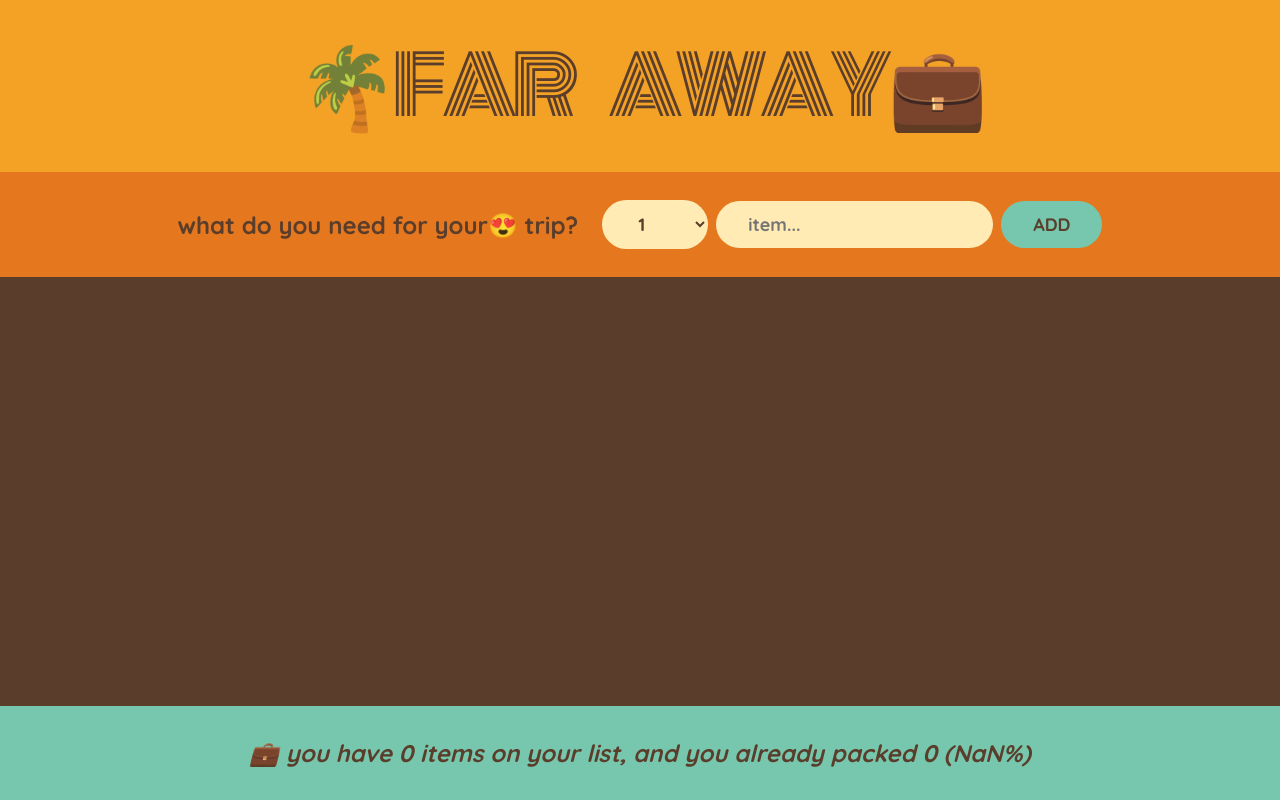
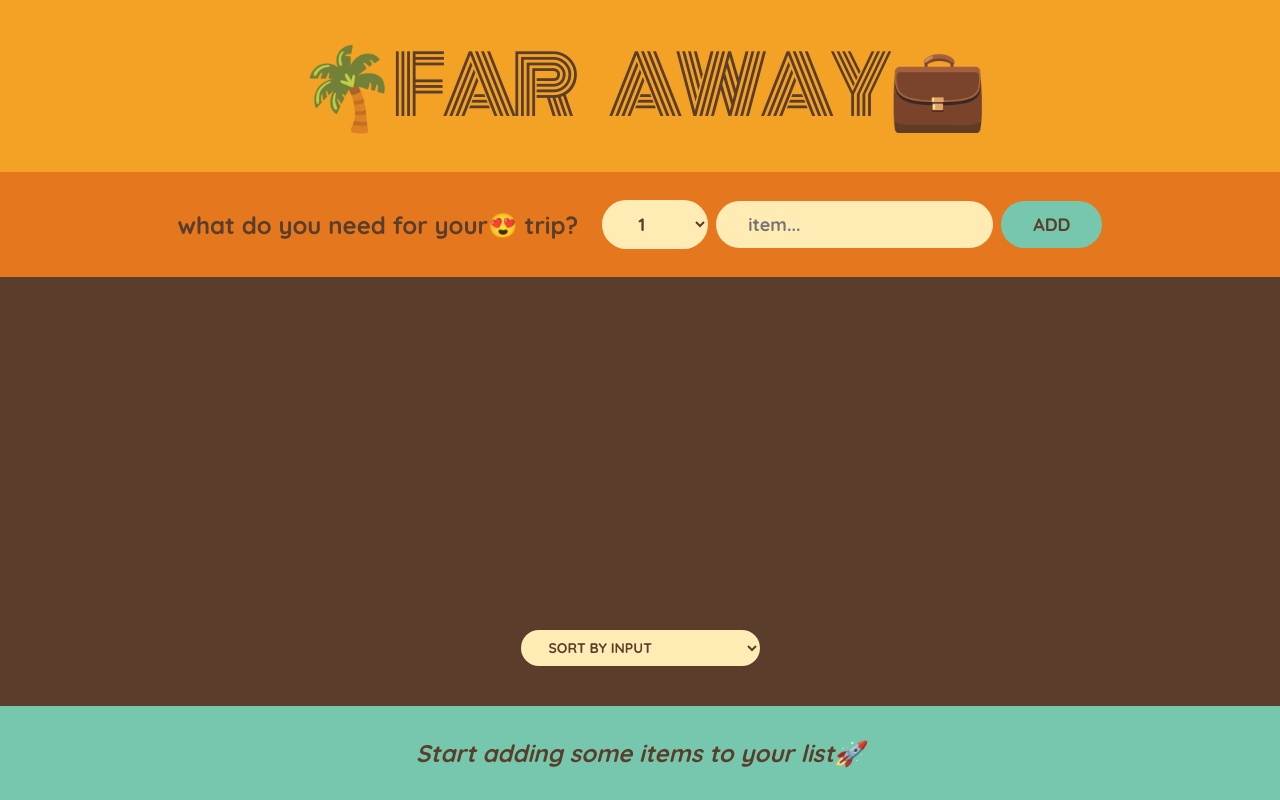
Before and after one commit to swasty-jay/Travelling-list, a React (Create React App) app: page / in a window 1280 px wide. Built offline with nearby package versions, Linux system fonts and the light colour scheme.

Commit message:
adding sortby fuctionality

```diff
--- a/src/App.js
+++ b/src/App.js
@@ -97,6 +97,14 @@
           />
         ))}
       </ul>
+
+      <div className="actions">
+        <select>
+          <option value="input"> sort by input</option>
+          <option value="description"> sort by description</option>
+          <option value="packed"> sort by packed status</option>
+        </select>
+      </div>
     </div>
   );
 };
@@ -116,15 +124,24 @@
   );
 }
 const Stats = ({ items }) => {
+  if (!items.length)
+    return (
+      <p className="stats">
+        <em>Start adding some items to your list🚀</em>
+      </p>
+    );
+
   const numItems = items.length;
-  const packedItems = items.filter((item) => item.packed).length;
+  const numpacked = items.filter((item) => item.packed).length;
 
-  const percentage = Math.round((packedItems / numItems) * 100);
+  const percentage = Math.round((numpacked / numItems) * 100);
   return (
     <footer className="stats ">
       <em>
-        💼 you have {numItems} items on your list, and you already packed{" "}
-        {packedItems} ({percentage}%)
+        {percentage === 100
+          ? " You got everything ready to go ✈"
+          : ` 💼 you have ${numItems} items on your list, and you already packed
+        ${numpacked} (${percentage}%)`}
       </em>
     </footer>
   );
```
